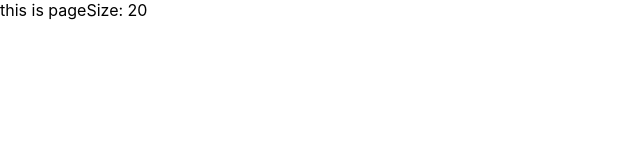
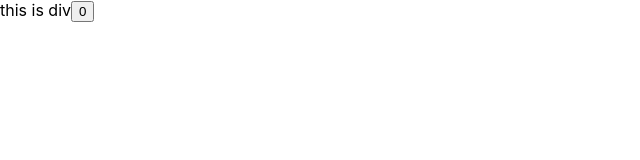
Before and after one commit to qiuqianaw/react-learning, a React (Create React App) app: page / in a window 1280 px wide. Shown: the top 160 px of the page, without its empty margins (0-640 px from the left). Built offline with nearby package versions, Linux system fonts and the light colour scheme.

Commit message:
feature: 生命周期-挂载阶段

```diff
--- a/src/App.js
+++ b/src/App.js
@@ -1,29 +1,28 @@
 import React from "react";
 
-class Test extends React.Component {
-  static defaultProps = {
-    pageSize: 10
+// 生命周期 类组件需要被实例化，才有生命周期
+// constructor => render(渲染ui) => componentDidMount(操作DOM，副作用)
+class App extends React.Component {
+  constructor() {
+    super();
+    console.log("constructor");
+  }
+  state = {
+    count: 0,
+  };
+  clickHandler = () => {
+    this.setState({ count: this.state.count + 1 });
+  };
+  componentDidMount() {
+    console.log("componentDidMount");
   }
   render() {
-    return (
-      <>
-      <div>this is pageSize: {this.props.pageSize}</div>
-      </>
-    )
-  }
-}
-// Test.defaultProps = {
-//   pageSize: 10
-// }
+    console.log("render");
 
-
-class App extends React.Component {
-  state = {};
-
-  render() {
     return (
       <div>
-        <Test pageSize={20} />
+        this is div
+        <button onClick={this.clickHandler}>{this.state.count}</button>
       </div>
     );
   }
```
